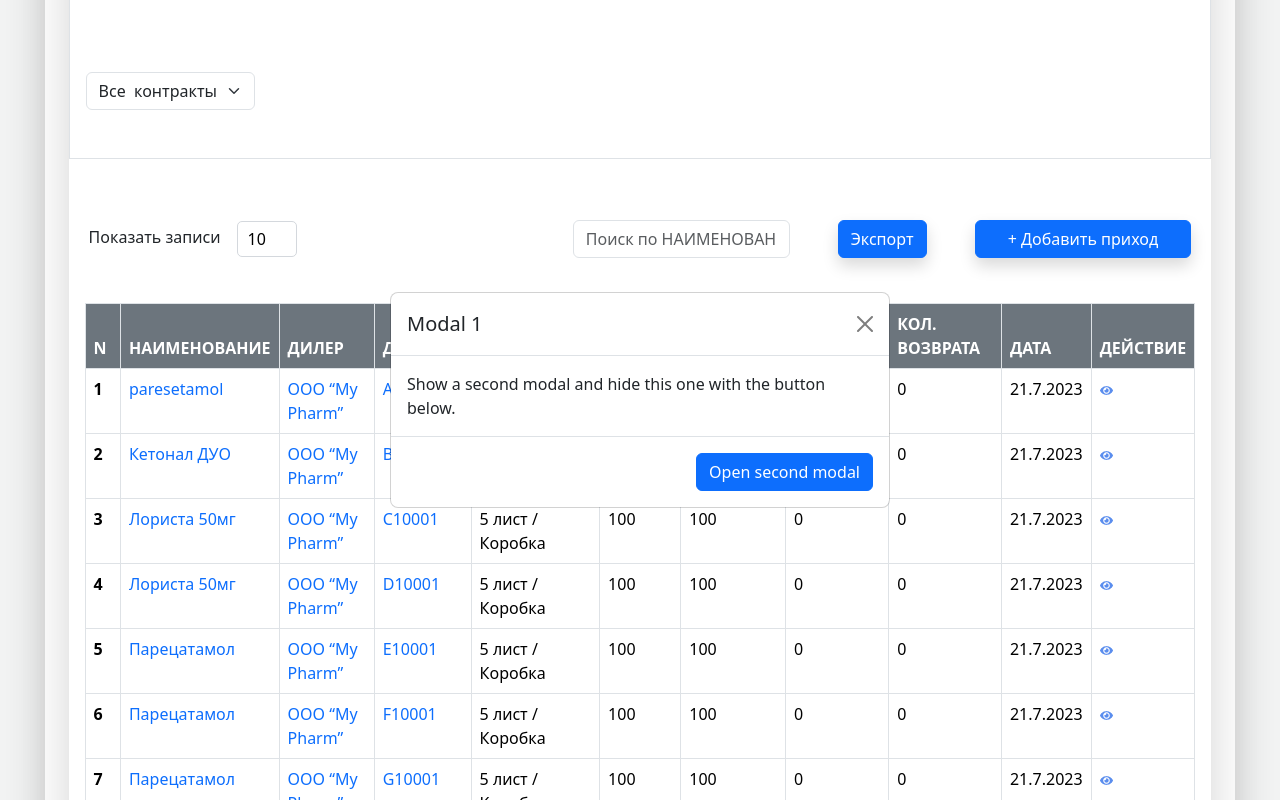
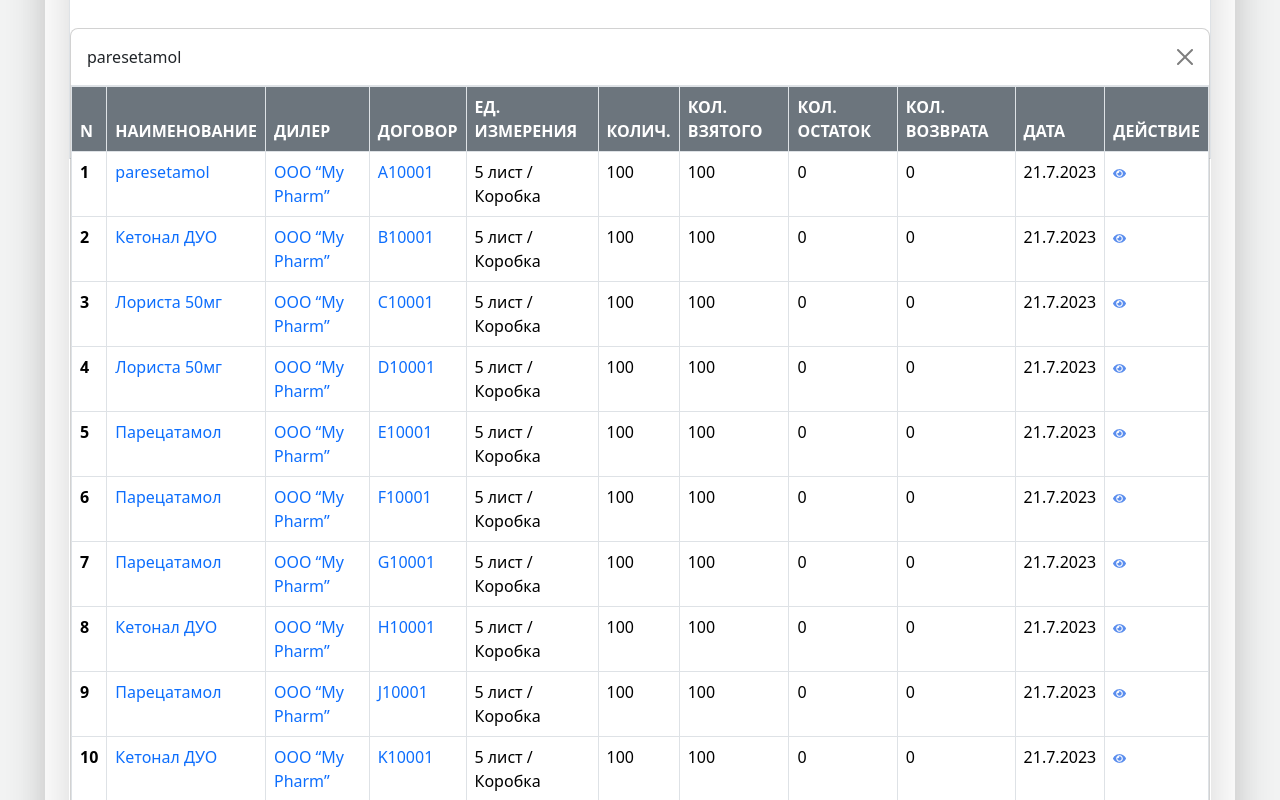
Before and after one commit to Shakhzod888/D-Clinics, a React (Create React App) app: page / in a window 1280 px wide. Both pictures are taken after a click on the element "paresetamol". Shown: the part 952-1752 px from the top of the page. Built offline with nearby package versions, Linux system fonts and the light colour scheme.

Commit message:
added modal list

```diff
--- a/src/components/pages/basic/clinicsArrival/prikhot.jsx
+++ b/src/components/pages/basic/clinicsArrival/prikhot.jsx
@@ -11,6 +11,7 @@ function Prikhot() {
   const [listNumber, setListNumber] = useState(10);
   const [searchQuery, setSearchQuery] = useState("");
   const [showModal1, setShowModal1] = useState(false);
+  const [clickedItemName, setClickedItemName] = useState("");
 
   const handleSearchChange = (e) => {
     setSearchQuery(e.target.value);
@@ -35,22 +36,22 @@ function Prikhot() {
     }
   };
 
-  function Modal() {
+  function Modal({ name, showModal, handleToggleModal }) {
     return (
       <div
-        className={`modal fade ${showModal1 ? "show" : ""}`}
+        className={`modal fade ${showModal ? "show" : ""}`}
         id="exampleModalToggle1"
         aria-hidden="true"
         aria-labelledby="exampleModalToggleLabel1"
         tabIndex="-1"
-        style={{ display: showModal1 ? "block" : "none" }}
+        style={{ display: showModal ? "block" : "none" }}
       >
-        <div className="modal-dialog modal-dialog-centered">
+        <div className="modal-dialog modal-dialog modal-xl modal-dialog-centered">
           <div className="modal-content">
             <div className="modal-header">
-              <h5 className="modal-title" id="exampleModalToggleLabel1">
-                Modal 1
-              </h5>
+              <p className="modal-title" id="exampleModalToggleLabel1">
+                {name}
+              </p>
               <button
                 type="button"
                 className="btn-close"
@@ -59,7 +60,75 @@ function Prikhot() {
                 onClick={() => handleToggleModal(1)}
               ></button>
             </div>
-            <div className="modal-body">
+            <table className="table table-bordered">
+              <thead>
+                <tr>
+                  <th className="p-2 bg-secondary text-white" scope="col">
+                    N
+                  </th>
+                  <th className="p-2 bg-secondary text-white" scope="col">
+                    НАИМЕНОВАНИЕ
+                  </th>
+                  <th className="p-2 bg-secondary text-white" scope="col">
+                    ДИЛЕР
+                  </th>
+                  <th className="p-2 bg-secondary text-white" scope="col">
+                    ДОГОВОР
+                  </th>
+                  <th className="p-2 bg-secondary text-white" scope="col">
+                    ЕД. ИЗМЕРЕНИЯ
+                  </th>
+                  <th className="p-2 bg-secondary text-white" scope="col">
+                    КОЛИЧ.
+                  </th>
+                  <th className="p-2 bg-secondary text-white" scope="col">
+                    КОЛ. ВЗЯТОГО
+                  </th>
+                  <th className="p-2 bg-secondary text-white" scope="col">
+                    КОЛ. ОСТАТОК
+                  </th>
+                  <th className="p-2 bg-secondary text-white" scope="col">
+                    КОЛ. ВОЗВРАТА
+                  </th>
+                  <th className="p-2 bg-secondary text-white" scope="col">
+                    ДАТА
+                  </th>
+                  <th className="p-2 bg-secondary text-white" scope="col">
+                    ДЕЙСТВИЕ
+                  </th>
+                </tr>
+              </thead>
+              <tbody>
+                {Lists.slice(0, listNumber).map((list, index) => (
+                  <tr key={list.id}>
+                    <th scope="row">{index + 1}</th>
+                    <td
+                      onClick={() => {
+                        setClickedItemName(list.name);
+                        handleToggleModal(1);
+                      }}
+                      className="text-primary"
+                    >
+                      {list.name}
+                    </td>
+                    <td className="text-primary">{list.dealer}</td>
+                    <td className="text-primary">{list.contract}</td>
+                    <td>{list.ed_measurements}</td>
+                    <td>{list.quantity}</td>
+                    <td>{list.qty_taken}</td>
+                    <td>{list.qty_remainder}</td>
+                    <td>{list.qty_return}</td>
+                    <td>
+                      {day}.{month}.{year}
+                    </td>
+                    <td>
+                      <img src={Eye} alt="" />
+                    </td>
+                  </tr>
+                ))}
+              </tbody>
+            </table>
+            {/* <div className="modal-body">
               Show a second modal and hide this one with the button below.
             </div>
             <div className="modal-footer">
@@ -71,13 +140,12 @@ function Prikhot() {
               >
                 Open second modal
               </button>
-            </div>
+            </div> */}
           </div>
         </div>
       </div>
     );
   }
-
   return (
     <>
       <div className="shadow basic_2 shadow-lg bg-body rounded">
@@ -202,7 +270,10 @@ function Prikhot() {
                 <tr key={list.id}>
                   <th scope="row">{index + 1}</th>
                   <td
-                    onClick={() => handleToggleModal(1)}
+                    onClick={() => {
+                      setClickedItemName(list.name);
+                      handleToggleModal(1);
+                    }}
                     className="text-primary"
                   >
                     {list.name}
@@ -281,46 +352,12 @@ function Prikhot() {
               </ul>
             </nav>
           </div>
-          {/* modal */}
-          {/* <div
-            className={`modal fade ${showModal1 ? "show" : ""}`}
-            id="exampleModalToggle1"
-            aria-hidden="true"
-            aria-labelledby="exampleModalToggleLabel1"
-            tabIndex="-1"
-            style={{ display: showModal1 ? "block" : "none" }}
-          >
-            <div className="modal-dialog modal-dialog-centered">
-              <div className="modal-content">
-                <div className="modal-header">
-                  <h5 className="modal-title" id="exampleModalToggleLabel1">
-                    Modal 1
-                  </h5>
-                  <button
-                    type="button"
-                    className="btn-close"
-                    data-bs-dismiss="modal"
-                    aria-label="Close"
-                    onClick={() => handleToggleModal(1)}
-                  ></button>
-                </div>
-                <div className="modal-body">
-                  Show a second modal and hide this one with the button below.
-                </div>
-                <div className="modal-footer">
-                  <button
-                    className="btn btn-primary"
-                    data-bs-target="#exampleModalToggle2"
-                    data-bs-toggle="modal"
-                    data-bs-dismiss="modal"
-                  >
-                    Open second modal
-                  </button>
-                </div>
-              </div>
-            </div>
-          </div> */}
-          <Modal />
+
+          <Modal
+            name={clickedItemName}
+            showModal={showModal1}
+            handleToggleModal={() => handleToggleModal(1)}
+          />
         </div>
       </div>
     </>
```
